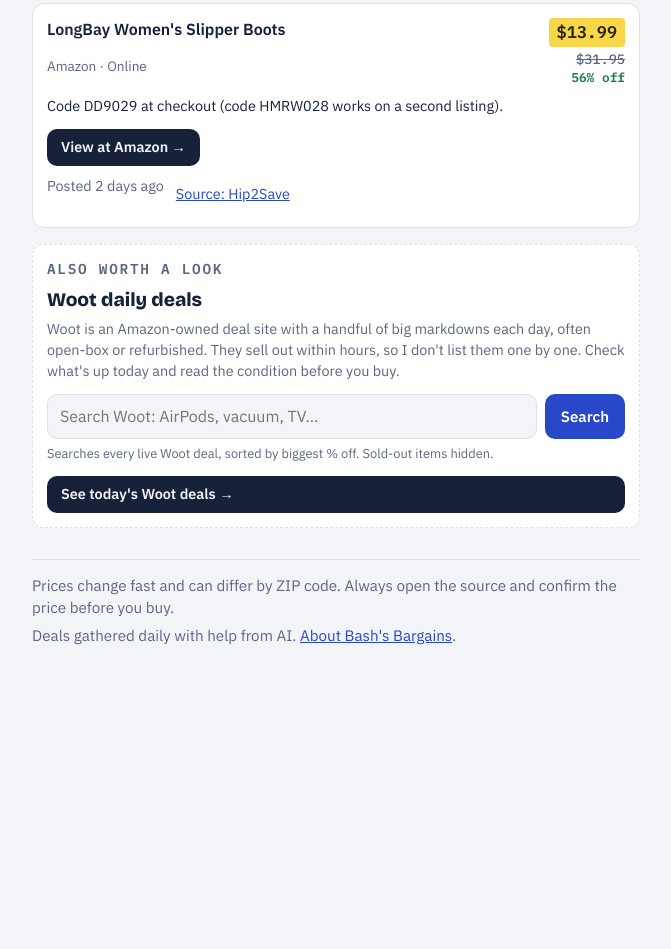
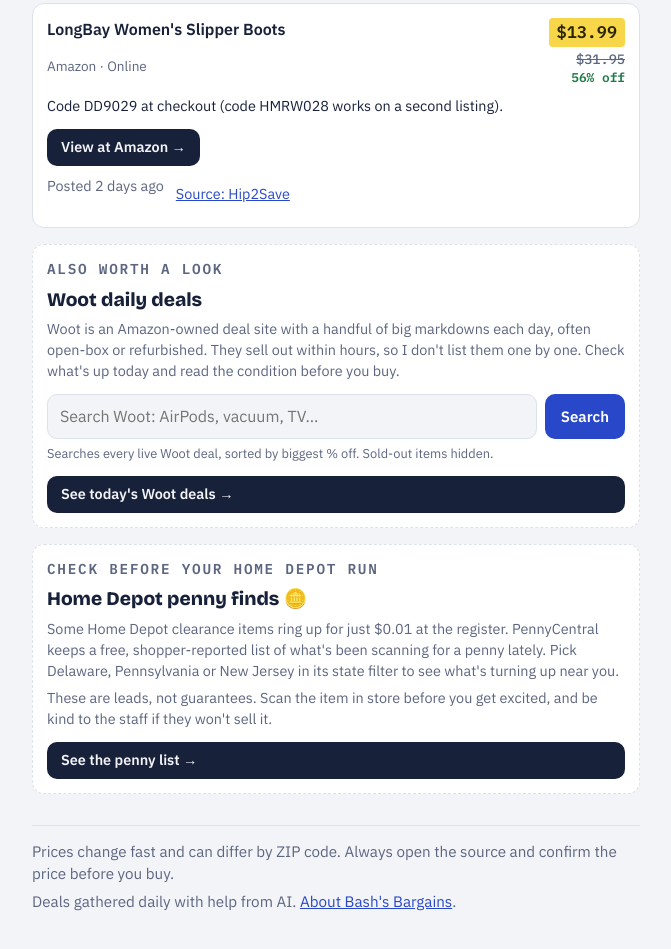
Before and after one commit to BashsBargains/BashsBargains.github.io, a plain HTML site: page deals/index.html in a window 1280 px wide. Shown: the part 11006-11955 px from the top of the page, without its empty margins (304-975 px from the left). Before the commit the page ends 11721 px from the top, so only its background shows below. Drawn offline with nearby package versions, Linux system fonts and the light colour scheme.

Commit message:
Clearance: add Home Depot penny finds card (PennyCentral)

```diff
--- a/deals/index.html
+++ b/deals/index.html
@@ -171,6 +171,14 @@ body{margin:0}
     <a class="shop" href="https://www.woot.com/alldeals" target="_blank" rel="noopener">See today's Woot deals →</a>
   </section>
 
+  <section class="woot" id="penny" aria-label="Home Depot penny finds">
+    <p class="woot-k">Check before your Home Depot run</p>
+    <h2>Home Depot penny finds 🪙</h2>
+    <p>Some Home Depot clearance items ring up for just $0.01 at the register. PennyCentral keeps a free, shopper-reported list of what's been scanning for a penny lately. Pick Delaware, Pennsylvania or New Jersey in its state filter to see what's turning up near you.</p>
+    <p>These are leads, not guarantees. Scan the item in store before you get excited, and be kind to the staff if they won't sell it.</p>
+    <a class="shop" href="https://www.pennycentral.com/penny-list" target="_blank" rel="noopener">See the penny list →</a>
+  </section>
+
   <p class="foot">Prices change fast and can differ by ZIP code. Always open the source and confirm the price before you buy.<br>Deals gathered daily with help from AI. <a href="/about/">About Bash's Bargains</a>.</p>
 </div>
 
```
